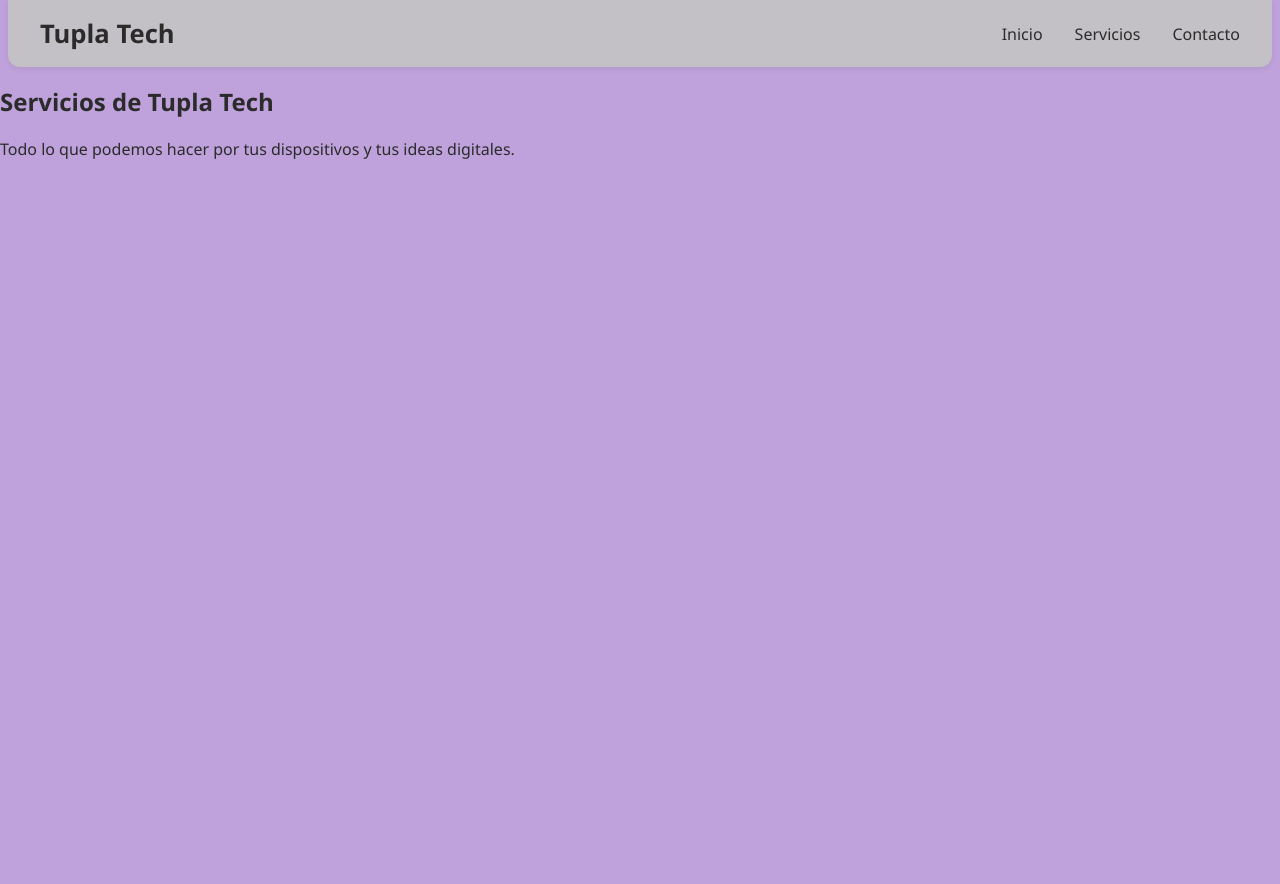
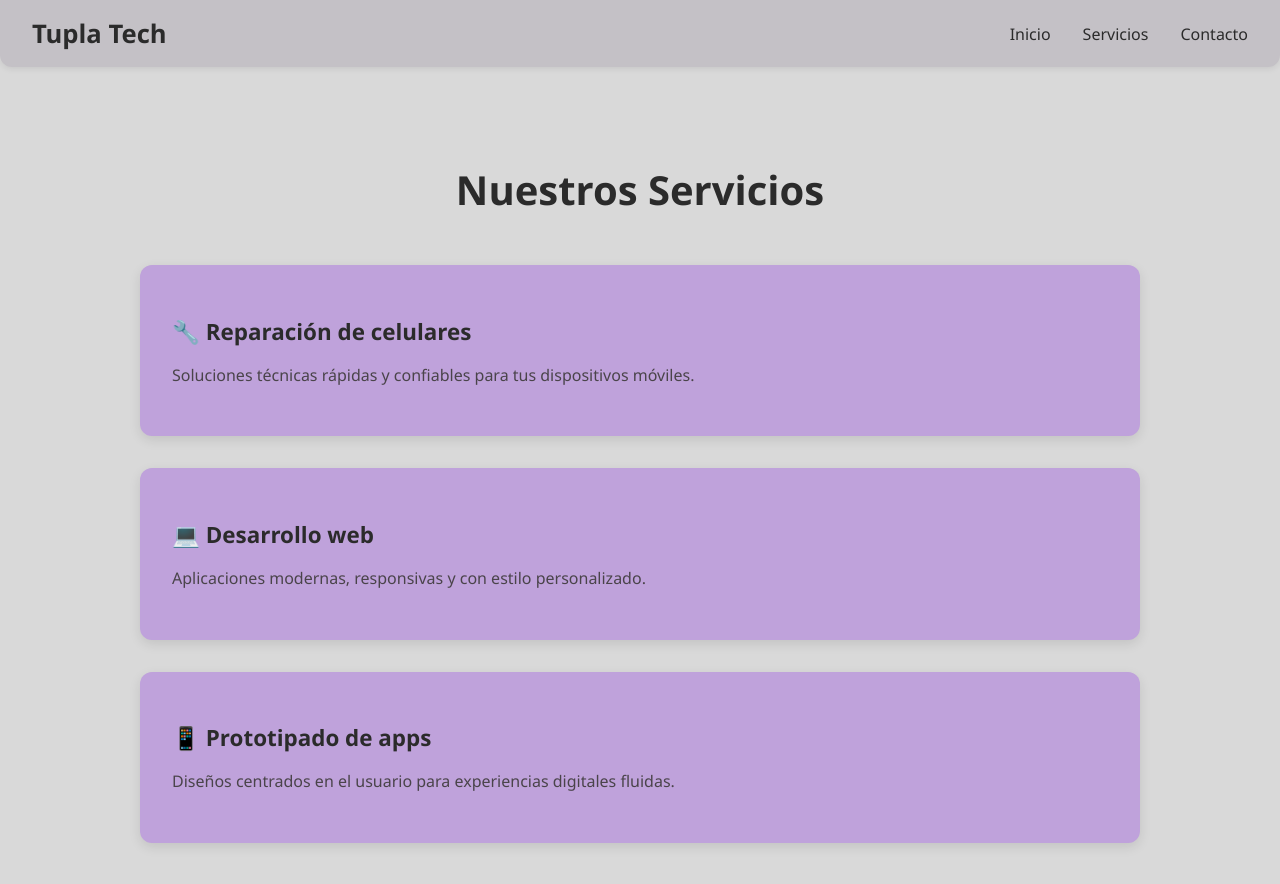
Before and after one commit to luciano-aa-brr/tupla-tech, a Vue app in the folder tupla-tech/: page /Servicios in a window 1280 px wide. Shown: the top 884 px of the page. Before the commit the page ends 800 px from the top, so only its background shows below. Built offline with nearby package versions, Linux system fonts and the light colour scheme; the HTML template or start-up script is replaced by a standard one.

Commit message:
seccion servicios y modificacion de estilo

```diff
--- a/tupla-tech/src/assets/main.css
+++ b/tupla-tech/src/assets/main.css
@@ -2,7 +2,7 @@ body {
   padding-top: 65px;
   margin: 0;
   font-family: 'Segoe UI', sans-serif;
-  background-color: #BFA2DB;
+  background-color: #D9D9D9;
   color: #2b2b2b;
 }
 /* Estilo de pagina de inicio */
@@ -41,7 +41,7 @@ body {
   top: 0;
   left: 0;
   right: 0;
-  max-width: 1200px;
+
   margin: 0 auto;
   padding: 1rem 2rem;
   background-color: #c4c1c6;
@@ -97,3 +97,54 @@ body {
 }
 
 /* estilo servicios */
+
+.servicios {
+  background-color: #D9D9D9; /* Fondo gris claro */
+  color: #2B2B2B;
+  padding: 4rem 2rem;
+  min-height: 100vh;
+}
+
+.contenedor {
+  max-width: 1000px;
+  margin: 0 auto;
+  text-align: center;
+}
+
+.titulo {
+  font-size: 2.5rem;
+  margin-bottom: 3rem;
+  color: #2B2B2B;
+}
+
+.lista-servicios {
+  list-style: none;
+  padding: 0;
+  display: grid;
+  gap: 2rem;
+}
+
+.lista-servicios li {
+  background-color: #BFA2DB;
+  border-radius: 12px;
+  padding: 2rem;
+  box-shadow: 0 4px 12px rgba(0,0,0,0.1);
+  transition: transform 0.3s ease;
+  text-align: left;
+}
+
+.lista-servicios li:hover {
+  transform: translateY(-5px);
+}
+
+.lista-servicios h2 {
+  font-size: 1.4rem;
+  margin-bottom: 0.8rem;
+  color: #2B2B2B;
+}
+
+.lista-servicios p {
+  font-size: 1rem;
+  color: #4A444A;
+  line-height: 1.6;
+}
--- a/tupla-tech/src/views/Servicios.vue
+++ b/tupla-tech/src/views/Servicios.vue
@@ -1,9 +1,23 @@
 <template>
-  <section>
-    <h1>Servicios de Tupla Tech</h1>
-    <p>Todo lo que podemos hacer por tus dispositivos y tus ideas digitales.</p>
+  <section class="servicios">
+    <div class="contenedor">
+      <h1 class="titulo">Nuestros Servicios</h1>
+      <ul class="lista-servicios">
+        <li>
+          <h2>🔧 Reparación de celulares</h2>
+          <p>Soluciones técnicas rápidas y confiables para tus dispositivos móviles.</p>
+        </li>
+        <li>
+          <h2>💻 Desarrollo web</h2>
+          <p>Aplicaciones modernas, responsivas y con estilo personalizado.</p>
+        </li>
+        <li>
+          <h2>📱 Prototipado de apps</h2>
+          <p>Diseños centrados en el usuario para experiencias digitales fluidas.</p>
+        </li>
+      </ul>
+    </div>
   </section>
 </template>
-
 <script setup lang="ts">
 </script>
```
